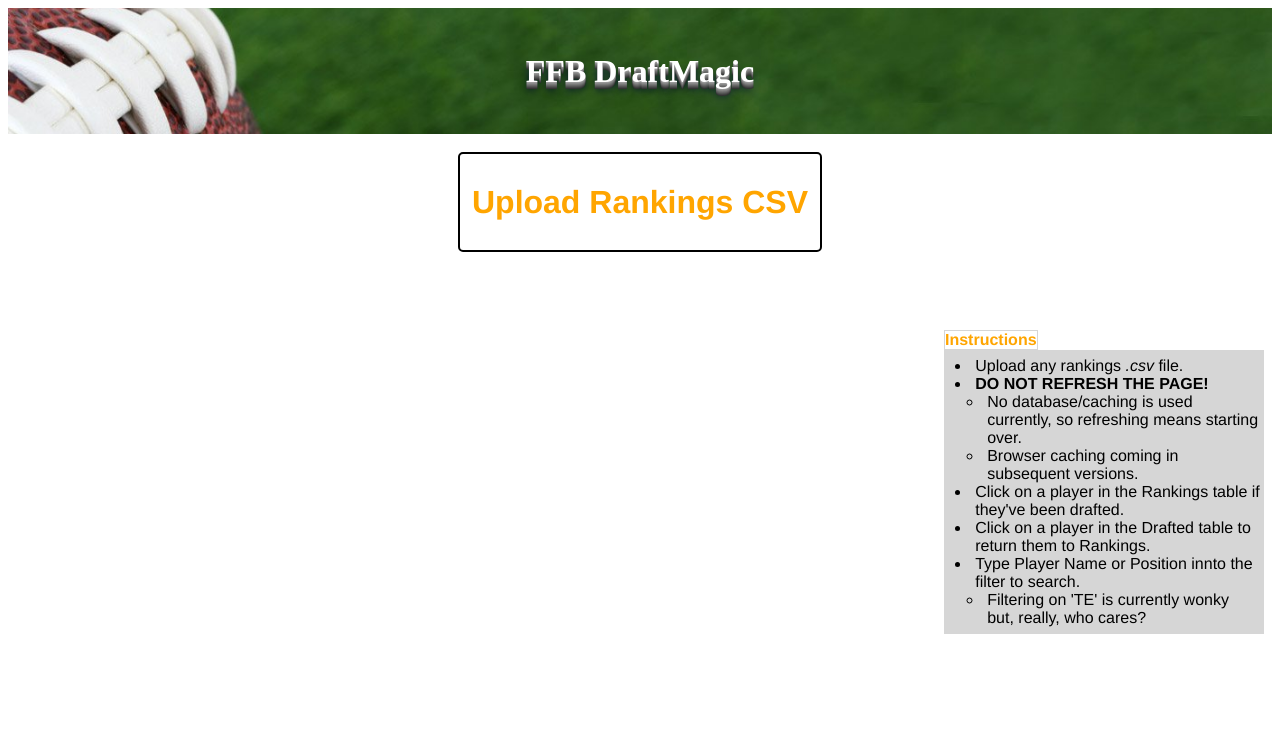
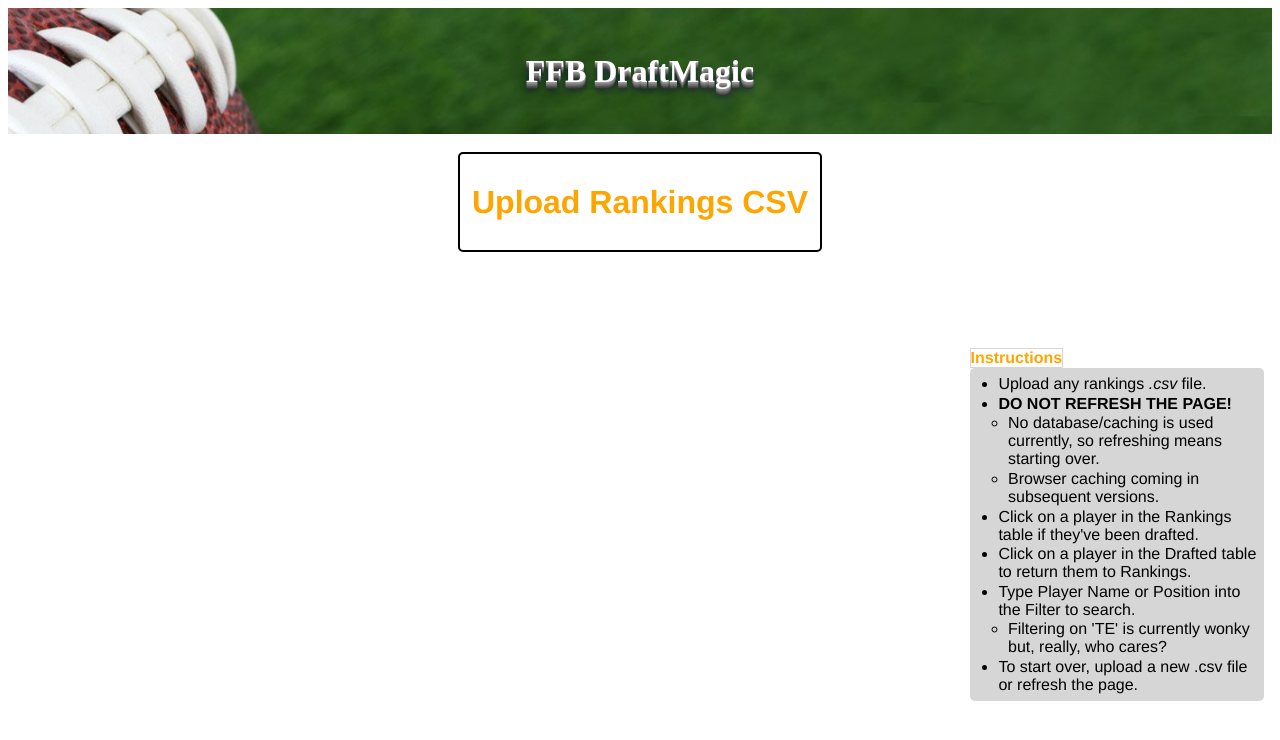
Before and after one commit to beechovsky/ffb-draft-magic-vue, a Vue app: page / in a window 1280 px wide. Shown: the top 740 px of the page. Built offline with nearby package versions, Linux system fonts and the light colour scheme; what vue-papa-parse would draw is missing.

Commit message:
more styling, file format error handling, allow simple re-upload

```diff
--- a/src/App.vue
+++ b/src/App.vue
@@ -74,8 +74,8 @@
       <!-- END DRAFTED TABLE -->
 
       <!-- INSTRUCTIONS -->
-      <div class="item instructions">
-        <div style="margin-top: 2.5em;">
+      <div class="item">
+        <div class="item instructions" style="margin-top: 2.5em;">
           <th>
             <tr class="orange">
               Instructions
@@ -92,11 +92,12 @@
               </li>
               <li>Click on a player in the Rankings table if they've been drafted.</li>
               <li>Click on a player in the Drafted table to return them to Rankings.</li>
-              <li>Type Player Name or Position innto the filter to search.
+              <li>Type Player Name or Position into the Filter to search.
                 <ul>
                   <li>Filtering on 'TE' is currently wonky but, really, who cares?</li>
                 </ul>
               </li>
+              <li>To start over, upload a new .csv file or refresh the page.</li>
             </ul>
           </div>
         </div>
@@ -141,8 +142,8 @@ export default {
   }),
   methods: {
     setRows (rows) {
-      // hide the upload button
-      this.showUpload = false
+      // hide the upload button - currently disbled to allow restart w/o refreshing page, and to keep elements from "jumping"
+      // this.showUpload = false
 
       // set wider-scoped var for populating main rankings table
       this.rankings = rows
@@ -169,6 +170,12 @@ export default {
       }
 
       // populate drafted table :items var
+      // clear table in case of re-upload
+      for (var draftee in this.drafted) {
+        this.drafted.splice(this.drafted[draftee], 1)
+      }
+      this.drafted.length = 0
+      this.draftedColumns.length = 0
       this.draftedColumns.push(this.colHeaders[this.nameColIndex]) // name - could possibly go in loop above
     },
     removeFromRankings (row) {
@@ -263,12 +270,13 @@ tr:hover {
 .item.instructions {
   position: absolute;
   right: 0%;
-  max-width: 25%;
+  max-width: 23%;
 }
 .instructions-box {
   /*border: 1px solid black;*/
   background-color: #d6d6d6;
   padding: .25em;
+  border-radius: 5px;
 }
 ul {
   margin-top: .2em;
@@ -285,4 +293,10 @@ ul ul {
 ul, li {
   padding-left: .25em;
 }
+li {
+  margin-top: .1em;
+  margin-left: .1em;
+  margin-bottom: .1em;
+  padding-left: 0;
+}
 </style>
--- a/src/components/Upload.vue
+++ b/src/components/Upload.vue
@@ -1,14 +1,29 @@
 <template>
+  <div>
     <label class='upload-button'>
       <h1>Upload Rankings CSV</h1>
-    <input type='file' @change='getFile'>
+      <input ref='upload' type='file' @click='resetUpload' @change='getFile'>
     </label>
+    <div v-if="error" id="error">
+      <p><span class="error">{{errorMsg}}</span></p>
+    </div>
+  </div>
 </template>
 
 <script>
 export default {
   name: 'Upload',
+  data: () => ({
+    error: false,
+    errorMsg: ''
+  }),
   methods: {
+    // in case resubmitting the same file to restart
+    resetUpload () {
+      this.$refs.upload.value = ''
+      this.error = false
+      this.errorMsg = ''
+    },
     parseFile (file) {
       let rows = null
       // let errors = null
@@ -37,12 +52,17 @@ export default {
       }
 
       let file = event.target.files[0]
+      console.log('FILE: %o', file)
 
-      // unsure this stuff is necessary with papa
+      if (file.type === 'text/csv') {
         let reader = new FileReader()
 
         reader.onload = e => this.parseFile(e.target.result)
         reader.readAsText(file)
+      } else {
+        this.error = true
+        this.errorMsg = 'That ain\'t it, boss. Try a .csv file.'
+      }
     }
   }
 }
@@ -70,4 +90,11 @@ export default {
   z-index: -1;
   opacity: 0;
 }
+.error {
+  color: red;
+  border: 1px solid red;
+  border-radius: 1px;
+  background-color: pink;
+  padding: .2em;
+}
 </style>
```
Lines whose indentation alone changed are shown as unchanged.
